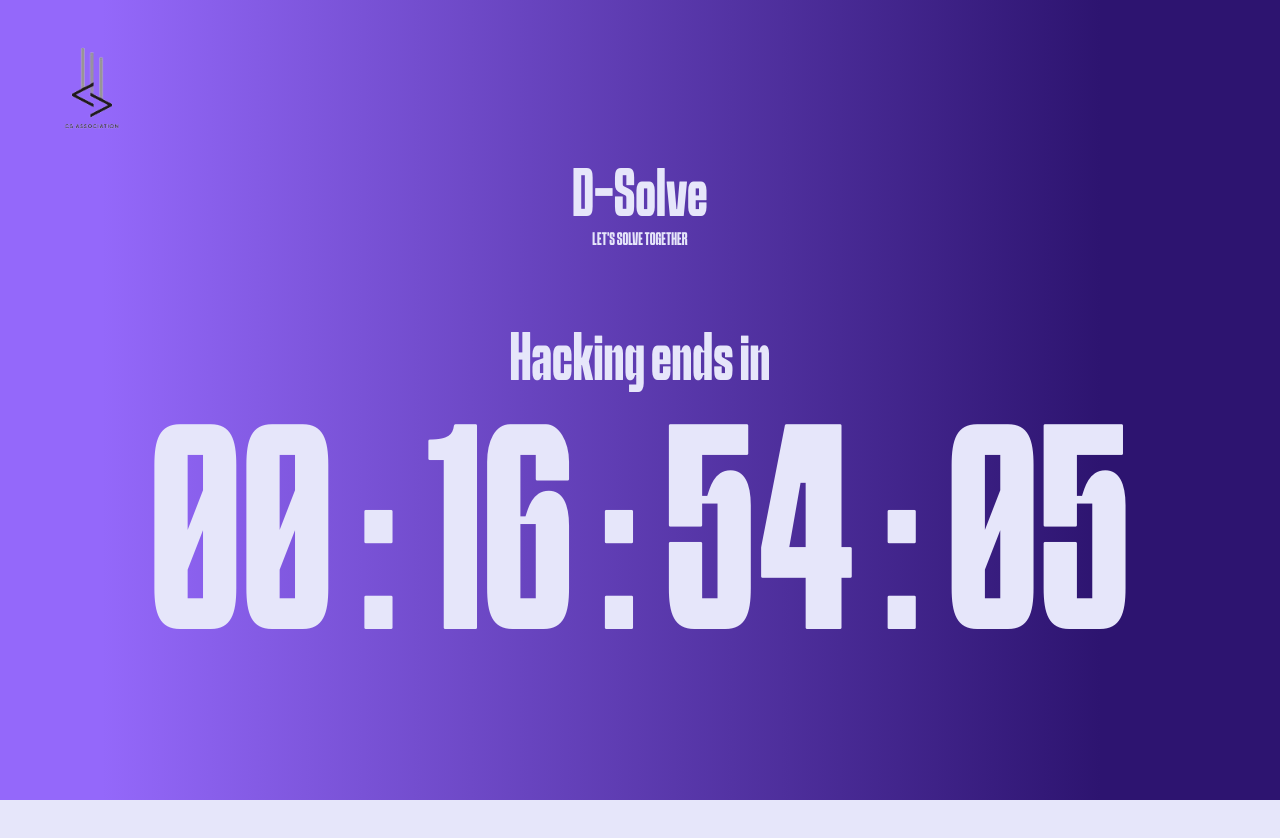
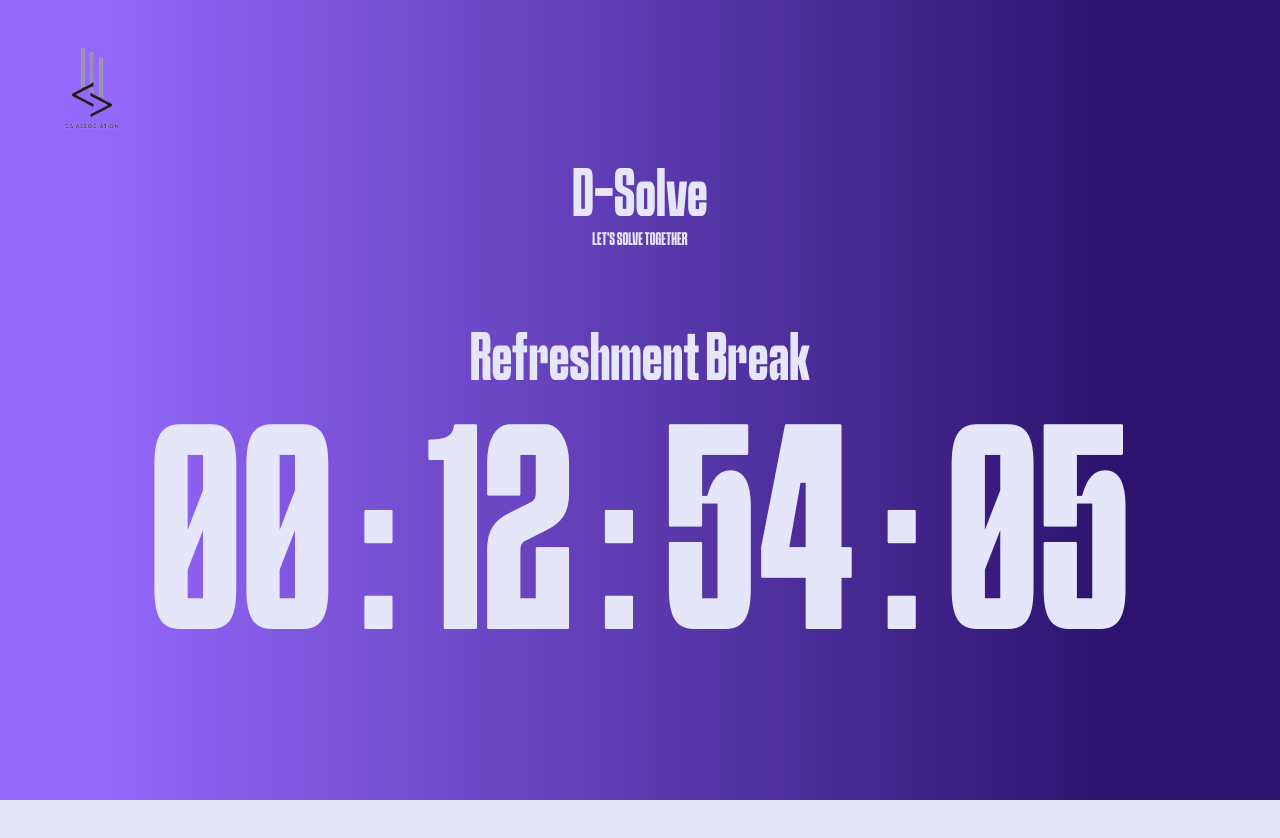
Before and after one commit to MohamedIrfanAM/d-solve-timer, a React (Vite) app: page / in a window 1280 px wide. Shown: the top 838 px of the page. Built offline with nearby package versions, Linux system fonts and the light colour scheme.

Commit message:
refreshment break

```diff
--- a/src/pages/Countdown.jsx
+++ b/src/pages/Countdown.jsx
@@ -19,7 +19,7 @@ function Countdown() {
   }, []);
 
   function calculateTimeLeft() {
-    const difference = +new Date("2024-04-05T21:00:00") - +new Date();
+    const difference = +new Date("2024-04-05T17:00:00") - +new Date();
     let timeLeft = {};
 
     if (difference > 0) {
@@ -69,7 +69,7 @@ function Countdown() {
           LET'S SOLVE TOGETHER
         </h6>
         <h2 className="font-century-school-sb-bold text-3xl sm:text-6xl mt-20">
-          Hacking ends in
+          Refreshment Break
         </h2>
         <h2 className="text-[76px] sm:text-[128px] md:text-[176px] lg:text-[256px] leading-tight">
           {timeLeft.days} : {timeLeft.hours} : {timeLeft.minutes} :{" "}
```
